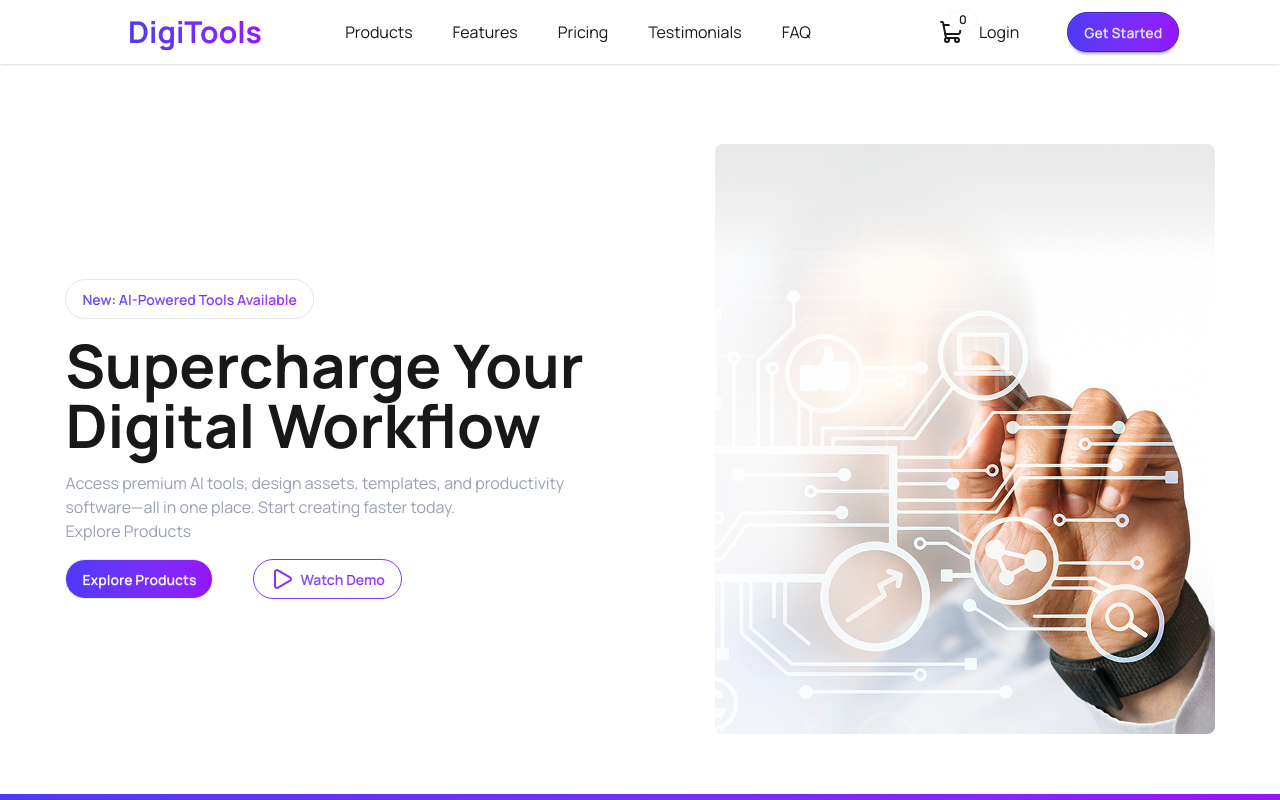
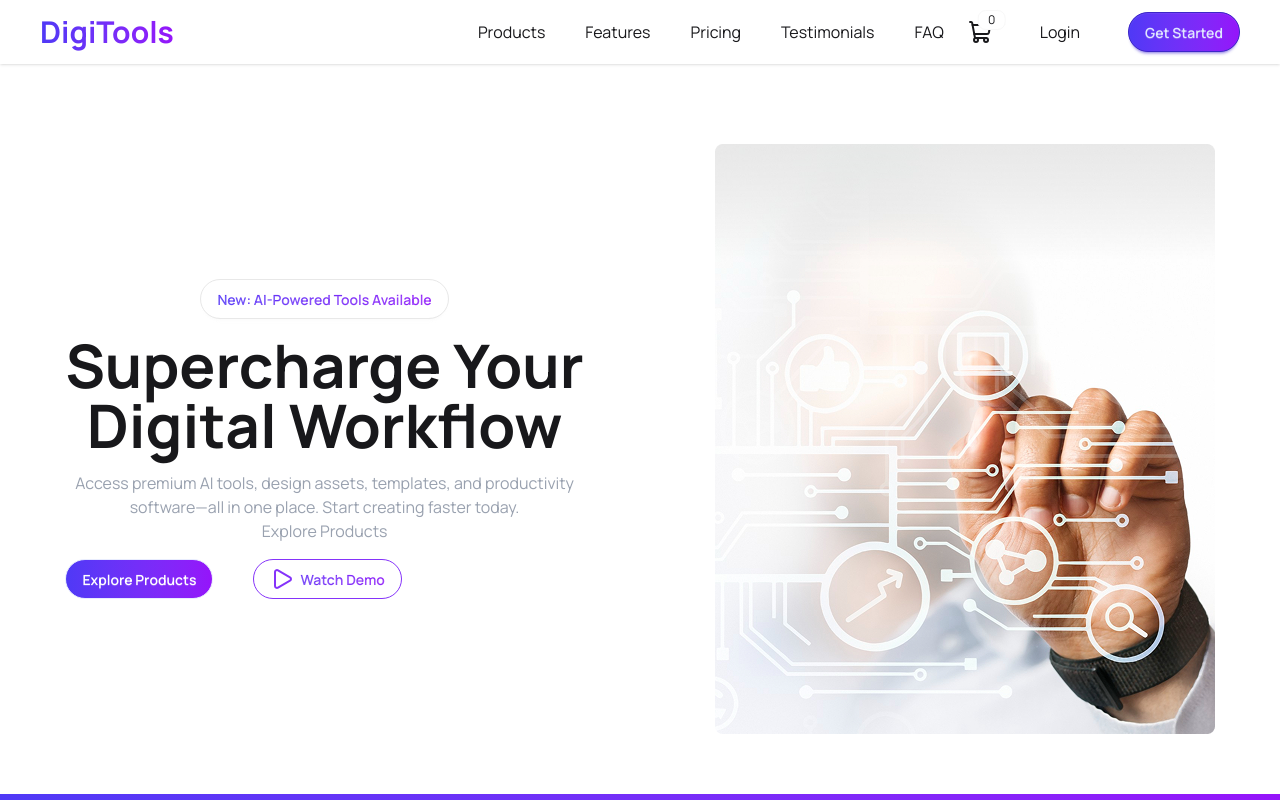
Before and after one commit to dev-bayzid/Digitools-platform, a React (Vite) app: page / in a window 1280 px wide. Shown: the top 800 px of the page. Built offline with nearby package versions, Linux system fonts and the light colour scheme.

Commit message:
make the navbar responsive

```diff
--- a/src/components/HeroSection/HeroSection.jsx
+++ b/src/components/HeroSection/HeroSection.jsx
@@ -4,7 +4,7 @@ import bannerImg from "../../assets/banner.png";
 const HeroSection = () => {
   return (
     <div className=" lg:flex justify-around items-center container mx-auto mt-20">
-      <div className="hero-left space-y-4">
+      <div className="text-center md:hero-left  space-y-4">
         <h3 className="btn bg-[#B38DFC] rounded-3xl bg-linear-to-l from-[#9514FA] to-[#4F39F6] bg-clip-text text-transparent ">
           New: AI-Powered Tools Available
         </h3>
--- a/src/components/Navbar/Navbar.jsx
+++ b/src/components/Navbar/Navbar.jsx
@@ -1,37 +1,79 @@
-import { ShoppingCart } from "lucide-react";
+import { Menu, ShoppingCart } from "lucide-react";
 
-const Navbar = ({carts}) => {
+const Navbar = ({ carts }) => {
   return (
-    <div className="navbar bg-base-100 shadow-sm ">
-      <div className="flex container mx-auto pl-30">
+    <div className="navbar bg-base-100 shadow-sm px-4 md:px-10">
+      {/* menu button */}
+
+      <div className="dropdown">
+        <div tabIndex={0} role="button" className="btn btn-ghost lg:hidden">
+          <Menu></Menu>
+        </div>
+        <ul
+          tabIndex="-1"
+          className="menu menu-sm dropdown-content bg-base-100 rounded-box z-1 mt-3 w-52 p-2 shadow"
+        >
+          <li>
+            <a href="#products">Products</a>
+          </li>
+          <li>
+            <a href="#features">Features</a>
+          </li>
+          <li>
+            <a href="#pricing">Pricing</a>
+          </li>
+          <li>
+            <a href="#testimonials">Testimonials</a>
+          </li>
+          <li>
+            <a href="#faq">FAQ</a>
+          </li>
+        </ul>
+      </div>
+
+      <div className="flex-1">
         <a className="bg-linear-to-l from-[#9514FA] to-[#4F39F6] bg-clip-text text-transparent text-3xl font-bold">
           DigiTools
         </a>
       </div>
 
-    <div className="flex">
-        <ul className="flex justify-between items-center gap-10">
-            <li><a href="#products">Products</a></li>
-            <li><a href="#features">Features</a></li>
-            <li><a href="#pricing">Pricing</a></li>
-            <li><a href="#testimonials">Testimonials</a></li>
-            <li><a href="#faq">FAQ</a></li>
+      <div className="hidden md:flex">
+        <ul className="flex flex-col md:flex-row justify-between items-center gap-4 md:gap-10">
+          <li>
+            <a href="#products">Products</a>
+          </li>
+          <li>
+            <a href="#features">Features</a>
+          </li>
+          <li>
+            <a href="#pricing">Pricing</a>
+          </li>
+          <li>
+            <a href="#testimonials">Testimonials</a>
+          </li>
+          <li>
+            <a href="#faq">FAQ</a>
+          </li>
         </ul>
-    </div>
+      </div>
 
-      <div className="flex justify-between items-center ml-30">
+      <div className="flex items-center gap-5 md:gap-10">
         <div className="dropdown dropdown-end">
-          <div tabIndex={0} role="button" className="btn btn-ghost btn-circle">
-            <div className="indicator">
+          <div tabIndex={0} role="button" className="flex items-center">
+            <div className="indicator ml-6">
               <ShoppingCart></ShoppingCart>
-              <span className="badge badge-sm indicator-item">{carts.length}</span>
+              <span className="badge badge-sm indicator-item">
+                {carts.length}
+              </span>
             </div>
           </div>
         </div>
 
-        <div className="flex justify-between items-center gap-10 pr-30">
-          <button className="px-2">Login</button>
-          <button className="btn btn btn-primary bg-linear-to-l from-[#9514FA] to-[#4F39F6] rounded-3xl transform transition duration-300 hover:translate-y-1">Get Started</button>
+        <div className="flex justify-between items-center gap-10">
+          <button className="hidden md:block px-2">Login</button>
+          <button className="btn btn btn-primary bg-linear-to-l from-[#9514FA] to-[#4F39F6] rounded-3xl transform transition duration-300 hover:translate-y-1">
+            Get Started
+          </button>
         </div>
       </div>
     </div>
```
